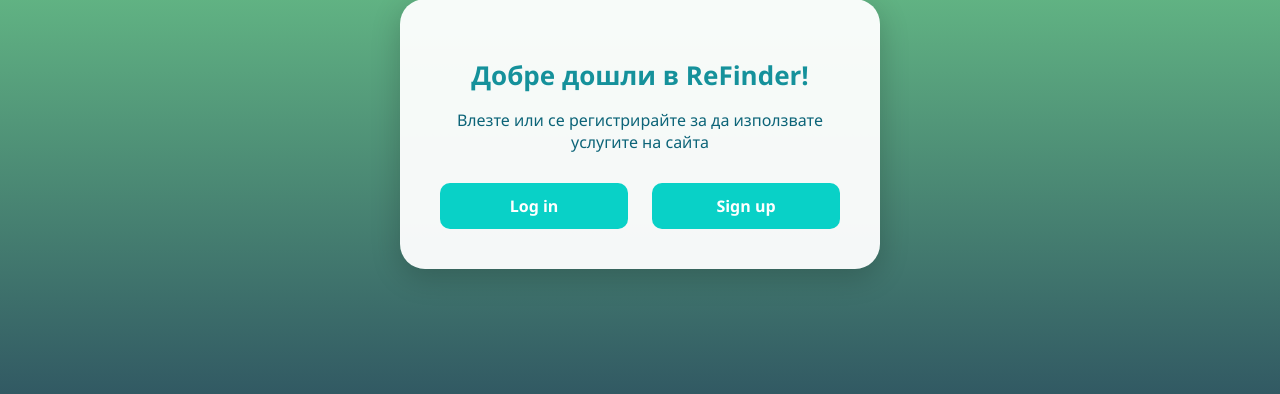
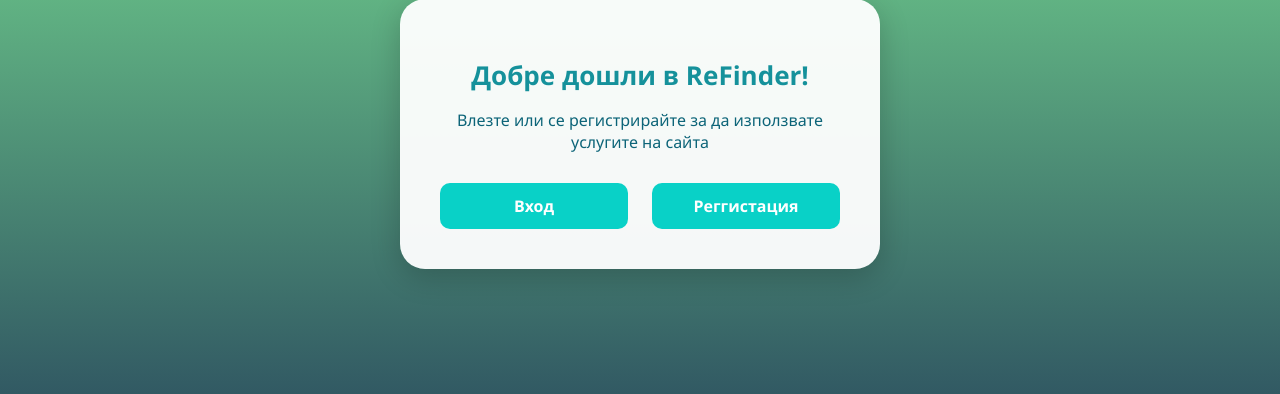
Before and after one commit to airifqiry/ReFinder, a Django app: page / in a window 1280 px wide. Shown: the part 266-660 px from the top of the page. Run offline with Django 5.2, Linux system fonts and the light colour scheme.

Commit message:
small fix

```diff
--- a/ReFind/ReFinds/templates/index.html
+++ b/ReFind/ReFinds/templates/index.html
@@ -12,8 +12,8 @@
     <h1>Добре дошли в ReFinder!</h1>
     <p>Влезте или се регистрирайте за да използвате услугите на сайта</p>
     <div class="button-group">
-      <a href="{% url 'login' %}">Log in</a>
-      <a href="{% url 'register' %}">Sign up</a>
+      <a href="{% url 'login' %}">Вход</a>
+      <a href="{% url 'register' %}">Реггистация</a>
     </div>
   </div>
 </body>
```
